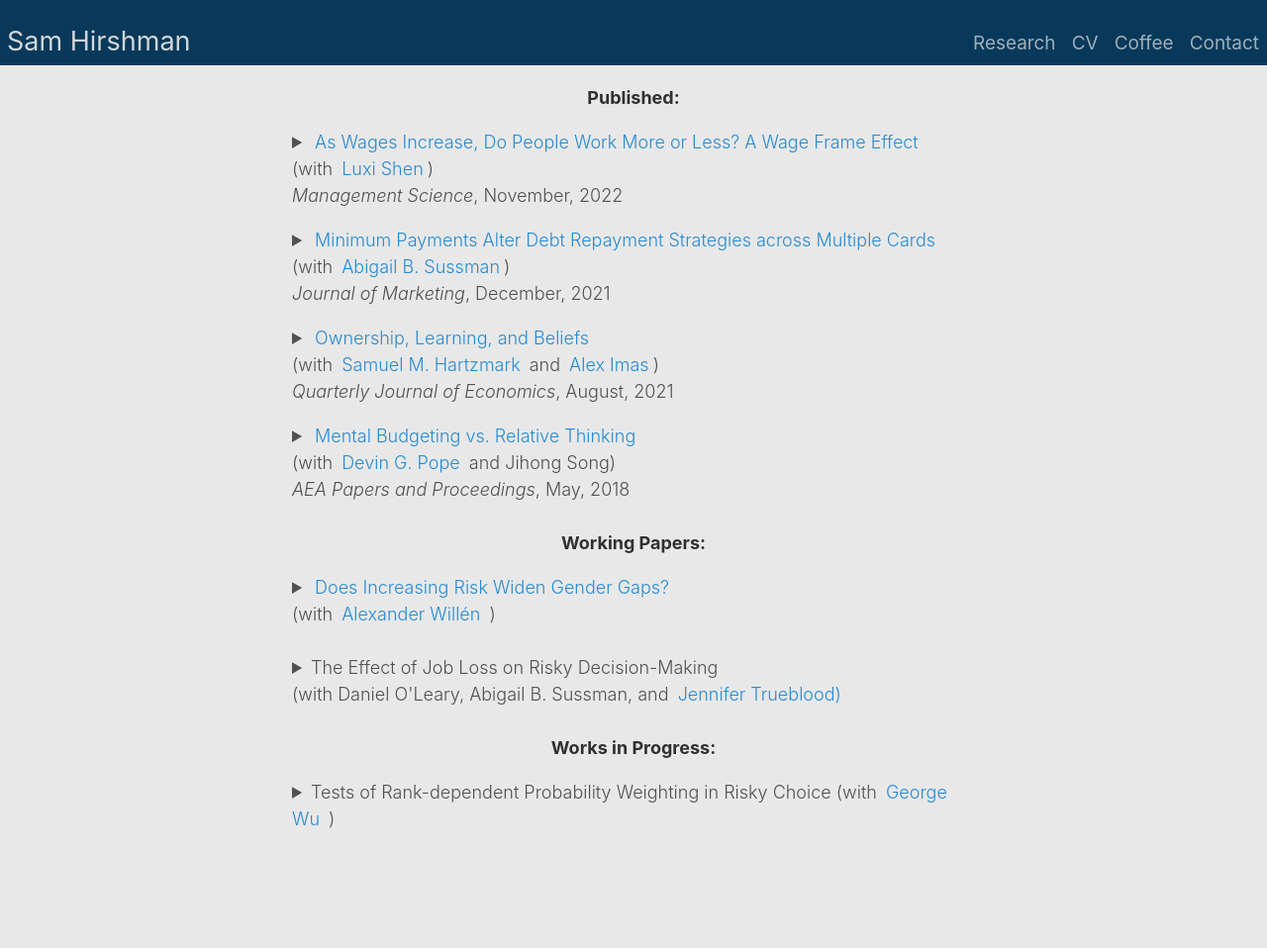
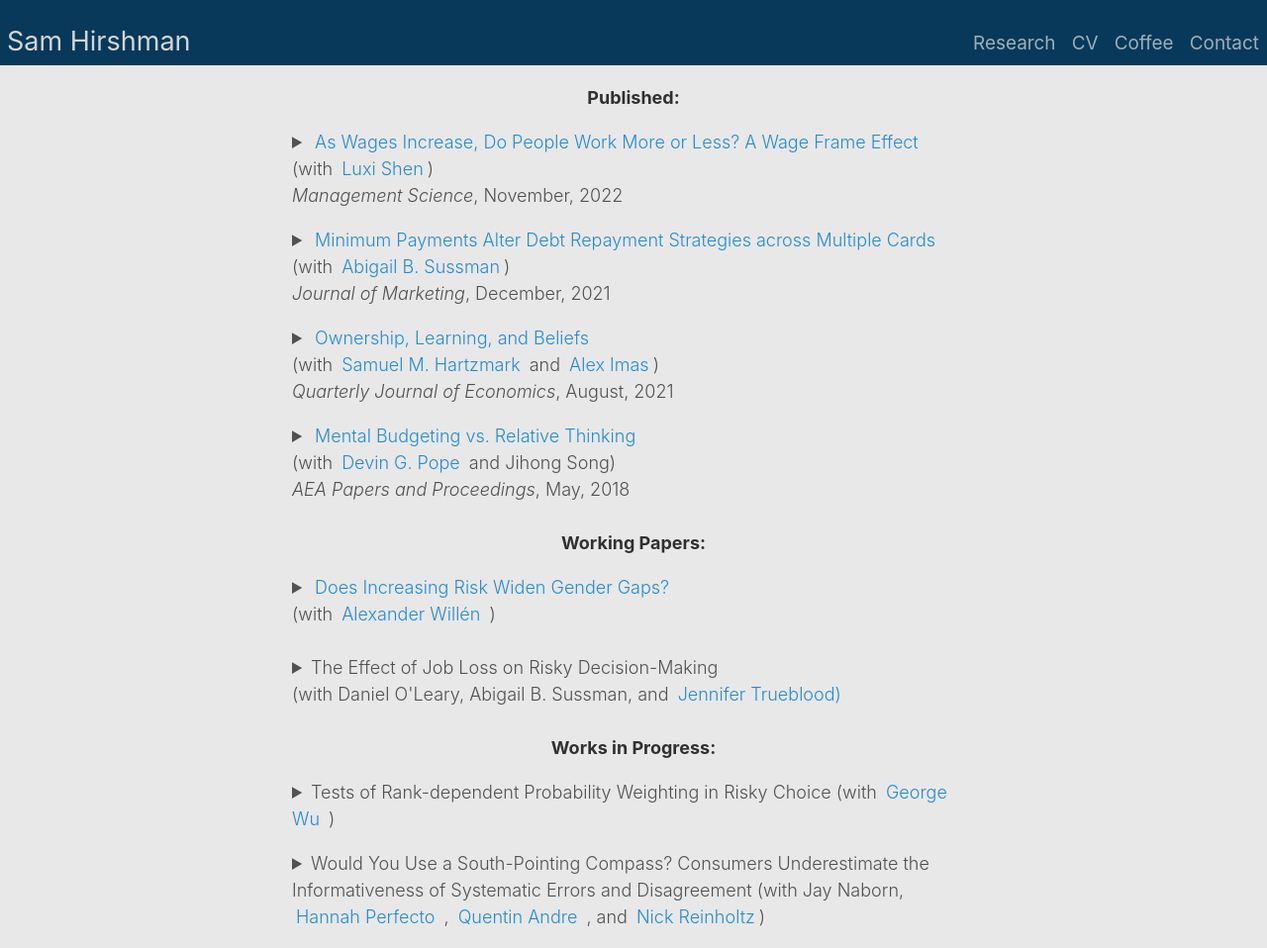
Before and after one commit to shirshma/shirshma.github.io, a Jekyll site: the page built from docs/research.md, in a window 1280 px wide. Shown: the whole page at 99% size. Built offline with Jekyll 4.4.1, drawn with Linux system fonts in a browser that asks for light colours; before the commit the page ends 900 px from its top, so only the background shows below that.

Commit message:
Update research.md

```diff
--- a/docs/research.md
+++ b/docs/research.md
@@ -59,6 +59,11 @@ The unemployment rate in the United States reached 14.7%, 23.1 million people, i
 
 <p><details><summary>Tests of Rank-dependent Probability Weighting in Risky Choice (with <a href="https://faculty.chicagobooth.edu/george.wu/"> George Wu </a>)  </summary>
    </details>
+
+
+<p><details><summary>
+    Would You Use a South-Pointing Compass? Consumers Underestimate the Informativeness of Systematic Errors and Disagreement (with  Jay Naborn, <a href="https://olin.wustl.edu/EN-US/Faculty-Research/Faculty/Pages/FacultyDetail.aspx?username=perfecto"> Hannah Perfecto </a>,  <a href="https://quentinandre.net/">  Quentin Andre </a>, and  <a href="https://reinholtzresearch.com/">  Nick Reinholtz</a>)  </summary>
+   </details>
  <!---
 <p><details><summary>
 Reference Dependent Expectations of Inequality (with <a href="https://sites.google.com/view/alexander-w-cappelen/home"> Alexander W. Cappelen </a>, <a href="https://sites.google.com/view/alexander-w-cappelen/home"> Matthew Rabin )
```
